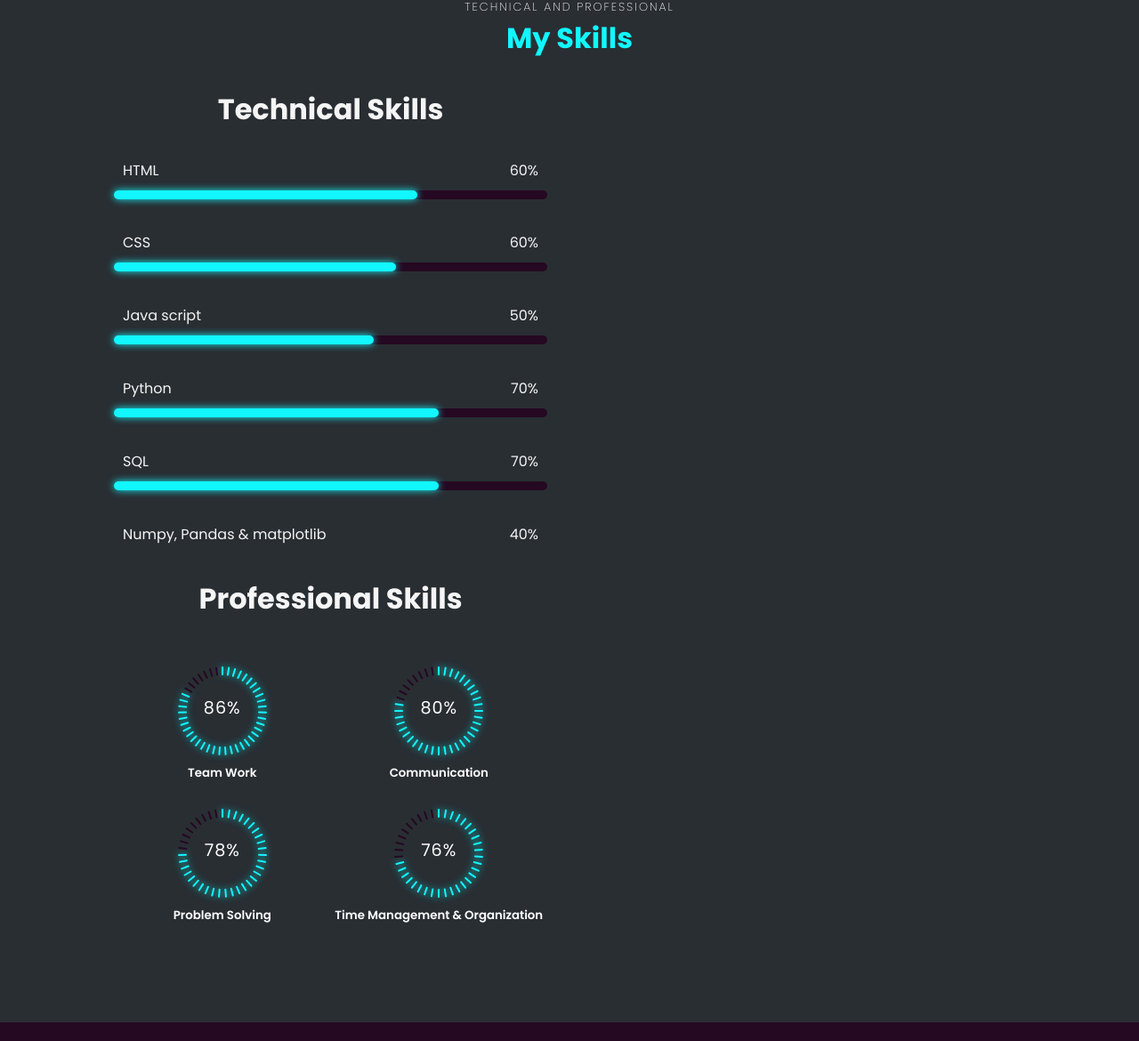
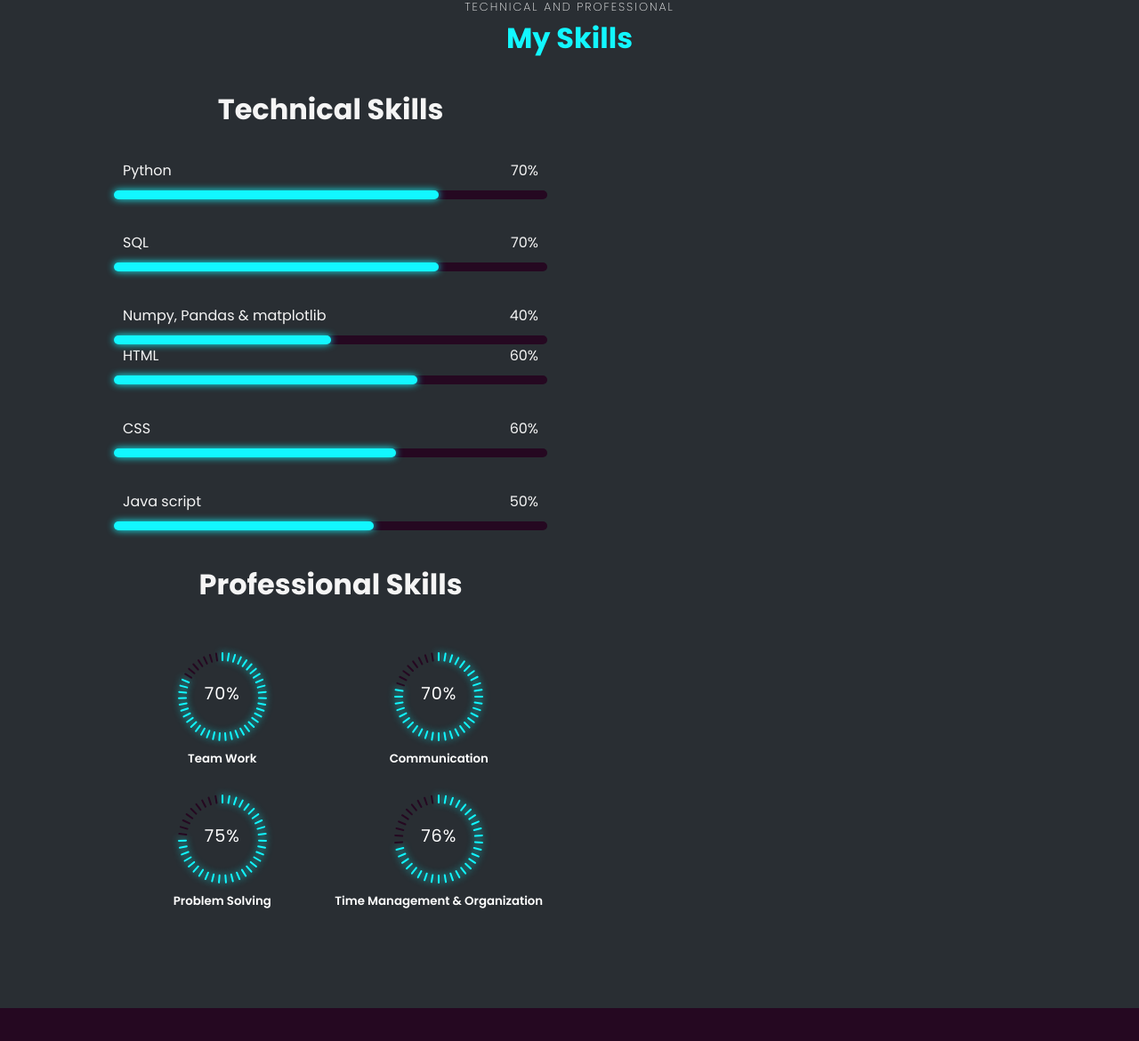
Before and after one commit to Friendlysiva143/Myportfolio, a Django app: page / in a window 1280 px wide. Shown: the part 2870-4040 px from the top of the page at 89% size. Run offline with Django 5.2, Linux system fonts and the light colour scheme.

Commit message:
Update index.html

```diff
--- a/templates/index.html
+++ b/templates/index.html
@@ -34,11 +34,12 @@
 <div class="info-box">
     <div class="email-info">
         <h5>Email:</h5>
-        <span><a href="mailto:someone@example.com">sivaprasadkandena@gmail.com</a></span>
+        <span><a href="mailto:someone@example.com">sivaprasadkandena@gmail.com&nbsp;&nbsp;</a></span>
     </div>
+
     <div class="behance-info">
         <h5>Phone:</h5>
-        <span><a href="tel:6302718928">6302718928</span>
+        <span><a href="tel:6302718928">&nbsp;6302718928</span>
     </div>
 </div>
 <div class="btn-box">
@@ -193,6 +194,32 @@
         <h3>Technical Skills</h3>
         <div class="skill-bar">
             <div class="info">
+                <p>Python</p>
+                <p>70%</p>
+            </div>
+            <div class="bar">
+                <span class="python"></span>
+            </div>
+        </div>
+        <div class="skill-bar">
+            <div class="info">
+                <p>SQL</p>
+                <p>70%</p>
+            </div>
+            <div class="bar">
+                <span class="sql"></span>
+            </div>
+        </div>
+        <div class="skill-bar">
+            <div class="info">
+                <p>Numpy, Pandas & matplotlib </p>
+                <p>40%</p>
+            </div>
+            <div class="bar">
+                <span class="Numpy"></span>
+            </div>
+        <div class="skill-bar">
+            <div class="info">
                 <p>HTML</p>
                 <p>60%</p>
             </div>
@@ -218,29 +245,7 @@
                 <span class="javascript"></span>
             </div>
         </div>
-        <div class="skill-bar">
-            <div class="info">
-                <p>Python</p>
-                <p>70%</p>
-            </div>
-            <div class="bar">
-                <span class="python"></span>
-            </div>
-        </div>
-        <div class="skill-bar">
-            <div class="info">
-                <p>SQL</p>
-                <p>70%</p>
-            </div>
-            <div class="bar">
-                <span class="sql"></span>
-            </div>
-        </div>
-        <div class="skill-bar">
-            <div class="info">
-                <p>Numpy, Pandas & matplotlib </p>
-                <p>40%</p>
-            </div>
+
     </div>
     <div class="skill-right scroll-scale">
         <h3>Professional Skills</h3>
@@ -249,21 +254,21 @@
         <div class="box">
             <div class="circle" data-points="43" data-percent="86" ></div>
             <div class="text">
-                <big>86%</big>
+                <big>70%</big>
                 <small>Team Work</small>
             </div>
         </div>
     <div class="box">
         <div class="circle" data-points="40" data-percent="80" ></div>
         <div class="text">
-            <big>80%</big>
+            <big>70%</big>
             <small>Communication</small>
         </div>
     </div>
     <div class="box">
         <div class="circle" data-points="39" data-percent="78" ></div>
         <div class="text">
-            <big>78%</big>
+            <big>75%</big>
             <small>Problem Solving</small>
         </div>
     </div>
```
